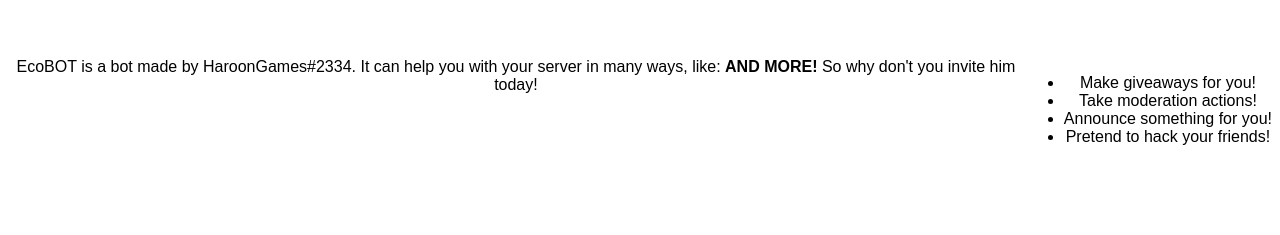
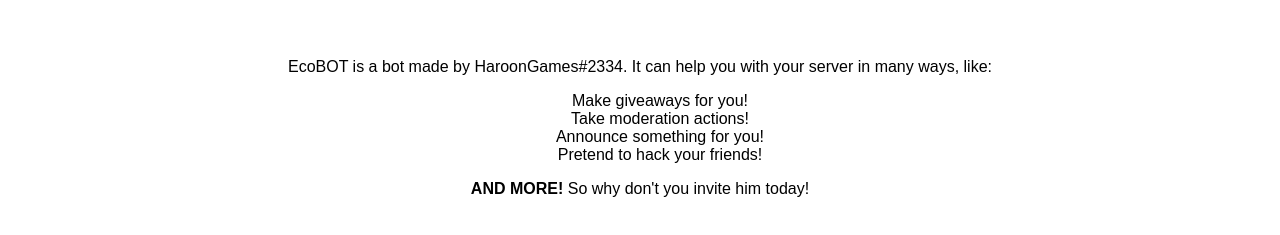
Before and after one commit to haroongames-git/ecobot, a plain HTML site: page index.html in a window 1280 px wide. Shown: the part 79-314 px from the top of the page. Drawn offline with Linux system fonts and the light colour scheme.

Commit message:
Update index.html
Just change somethings with the CSS and the bullet list

```diff
--- a/index.html
+++ b/index.html
@@ -7,15 +7,15 @@
        font-family: sans-serif;
        text-align: center;
       }
-      ul.center {
-       float: right;
+      ul.remove-bullets {
+        list-style-type: none;
       }
     </style>
   </head>
   <body>
     <p align='center' style='font-size:60px;'><strong>EcoBOT</strong></p>
     EcoBOT is a bot made by HaroonGames#2334. It can help you with your server in many ways, like:
-    <ul class='center'>
+    <ul class='remove-bullets'>
       <li>Make giveaways for you!</li>
       <li>Take moderation actions!</li>
       <li>Announce something for you!</li>
```
